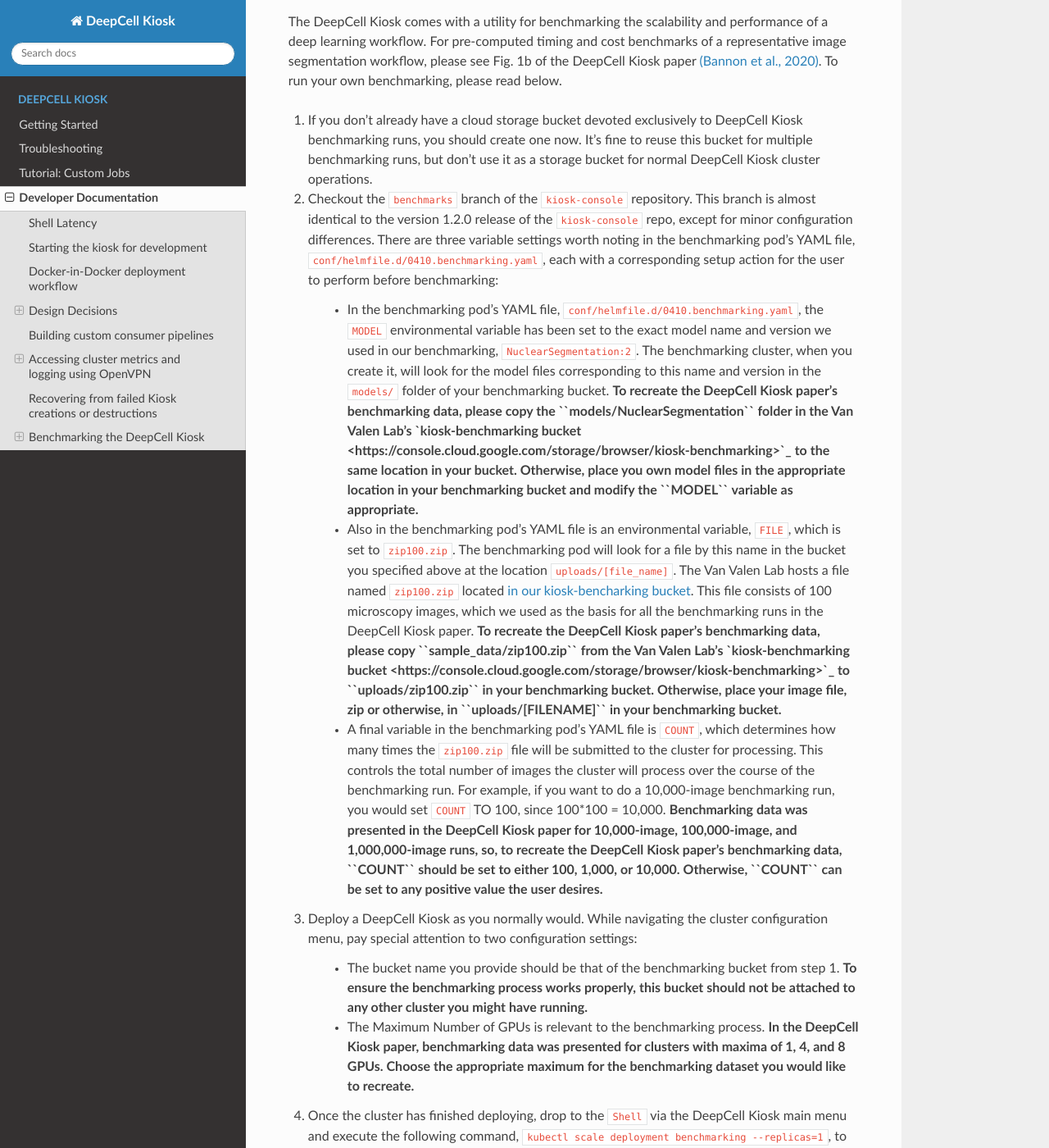
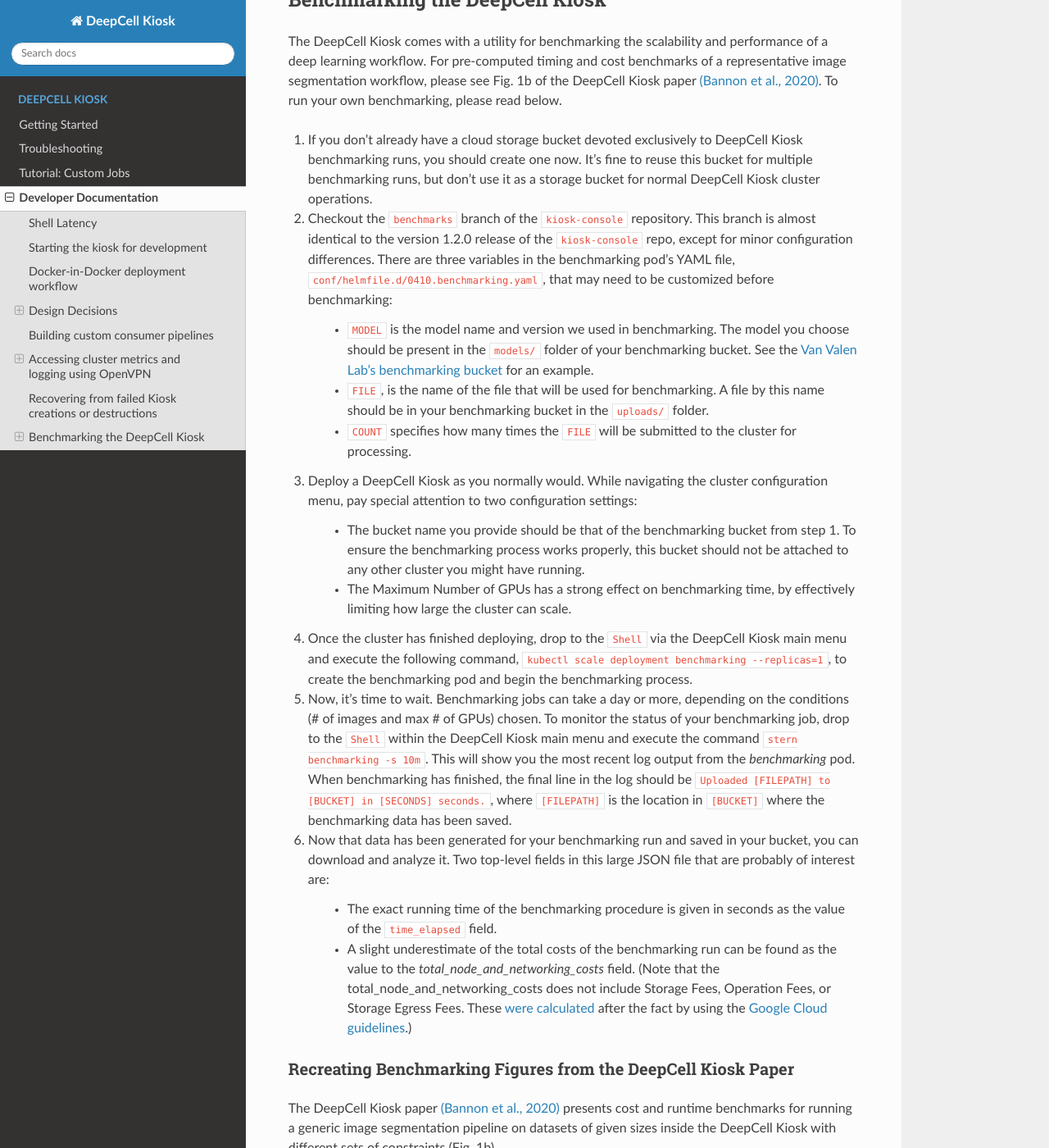
Before and after one commit to vanvalenlab/kiosk-console, a Sphinx documentation site: the page built from docs/source/DEVELOPER.rst, in a window 1280 px wide and 1400 px high, scrolled down 4228 px. Shown: the whole window at 82% size. Built offline with Sphinx 7.4.7 and the Read the Docs theme 2.0.0, drawn with Linux system fonts in a browser that asks for light colours; some of the changed text lies outside the part shown.

Commit message:
sequestering all benchmarking figure talk in its own subsections

```diff
--- a/docs/source/DEVELOPER.rst
+++ b/docs/source/DEVELOPER.rst
@@ -152,16 +152,16 @@
 
 1. If you don't already have a cloud storage bucket devoted exclusively to DeepCell Kiosk benchmarking runs, you should create one now. It's fine to reuse this bucket for multiple benchmarking runs, but don't use it as a storage bucket for normal DeepCell Kiosk cluster operations.
 
-2. Checkout the ``benchmarks`` branch of the ``kiosk-console`` repository. This branch is almost identical to the version 1.2.0 release of the ``kiosk-console`` repo, except for minor configuration differences. There are three variable settings worth noting in the benchmarking pod's YAML file, ``conf/helmfile.d/0410.benchmarking.yaml``, each with a corresponding setup action for the user to perform before benchmarking:
+2. Checkout the ``benchmarks`` branch of the ``kiosk-console`` repository. This branch is almost identical to the version 1.2.0 release of the ``kiosk-console`` repo, except for minor configuration differences. There are three variables in the benchmarking pod's YAML file, ``conf/helmfile.d/0410.benchmarking.yaml``, that may need to be customized before benchmarking:
 
-    - In the benchmarking pod's YAML file, ``conf/helmfile.d/0410.benchmarking.yaml``, the ``MODEL`` environmental variable has been set to the exact model name and version we used in our benchmarking, ``NuclearSegmentation:2``. The benchmarking cluster, when you create it, will look for the model files corresponding to this name and version in the ``models/`` folder of your benchmarking bucket. **To recreate the DeepCell Kiosk paper's benchmarking data, please copy the ``models/NuclearSegmentation`` folder in the Van Valen Lab's `kiosk-benchmarking bucket <https://console.cloud.google.com/storage/browser/kiosk-benchmarking>`_ to the same location in your bucket. Otherwise, place you own model files in the appropriate location in your benchmarking bucket and modify the ``MODEL`` variable as appropriate.**
-    - Also in the benchmarking pod's YAML file is an environmental variable, ``FILE``, which is set to ``zip100.zip``. The benchmarking pod will look for a file by this name in the bucket you specified above at the location ``uploads/[file_name]``. The Van Valen Lab hosts a file named ``zip100.zip`` located `in our kiosk-bencharking bucket <https://console.cloud.google.com/storage/browser/_details/kiosk-benchmarking/sample-data/zip100.zip>`_. This file consists of 100 microscopy images, which we used as the basis for all the benchmarking runs in the DeepCell Kiosk paper. **To recreate the DeepCell Kiosk paper's benchmarking data, please copy ``sample_data/zip100.zip`` from the Van Valen Lab's `kiosk-benchmarking bucket <https://console.cloud.google.com/storage/browser/kiosk-benchmarking>`_ to ``uploads/zip100.zip`` in your benchmarking bucket. Otherwise, place your image file, zip or otherwise, in ``uploads/[FILENAME]`` in your benchmarking bucket.**
-    - A final variable in the benchmarking pod's YAML file is ``COUNT``, which determines how many times the ``zip100.zip`` file will be submitted to the cluster for processing. This controls the total number of images the cluster will process over the course of the benchmarking run. For example, if you want to do a 10,000-image benchmarking run, you would set ``COUNT`` TO 100, since 100*100 = 10,000. **Benchmarking data was presented in the DeepCell Kiosk paper for 10,000-image, 100,000-image, and 1,000,000-image runs, so, to recreate the DeepCell Kiosk paper's benchmarking data, ``COUNT`` should be set to either 100, 1,000, or 10,000. Otherwise, ``COUNT`` can be set to any positive value the user desires.**
+    - ``MODEL`` is the model name and version we used in benchmarking. The model you choose should be present in the ``models/`` folder of your benchmarking bucket. See the `Van Valen Lab's benchmarking bucket <https://console.cloud.google.com/storage/browser/kiosk-benchmarking>`_ for an example.
+    - ``FILE``, is the name of the file that will be used for benchmarking. A file by this name should be in your benchmarking bucket in the ``uploads/`` folder.
+    - ``COUNT`` specifies how many times the ``FILE`` will be submitted to the cluster for processing.
 
 3. Deploy a DeepCell Kiosk as you normally would. While navigating the cluster configuration menu, pay special attention to two configuration settings:
 
-    - The bucket name you provide should be that of the benchmarking bucket from step 1. **To ensure the benchmarking process works properly, this bucket should not be attached to any other cluster you might have running.**
-    - The Maximum Number of GPUs is relevant to the benchmarking process. **In the DeepCell Kiosk paper, benchmarking data was presented for clusters with maxima of 1, 4, and 8 GPUs. Choose the appropriate maximum for the benchmarking dataset you would like to recreate.**
+    - The bucket name you provide should be that of the benchmarking bucket from step 1. To ensure the benchmarking process works properly, this bucket should not be attached to any other cluster you might have running.
+    - The Maximum Number of GPUs has a strong effect on benchmarking time, by effectively limiting how large the cluster can scale.
 
 4. Once the cluster has finished deploying, drop to the ``Shell`` via the DeepCell Kiosk main menu and execute the following command, ``kubectl scale deployment benchmarking --replicas=1``, to create the benchmarking pod and begin the benchmarking process.
 
```
Also changed, not shown: other parts of docs/source/DEVELOPER.rst (+11 -0 lines).
